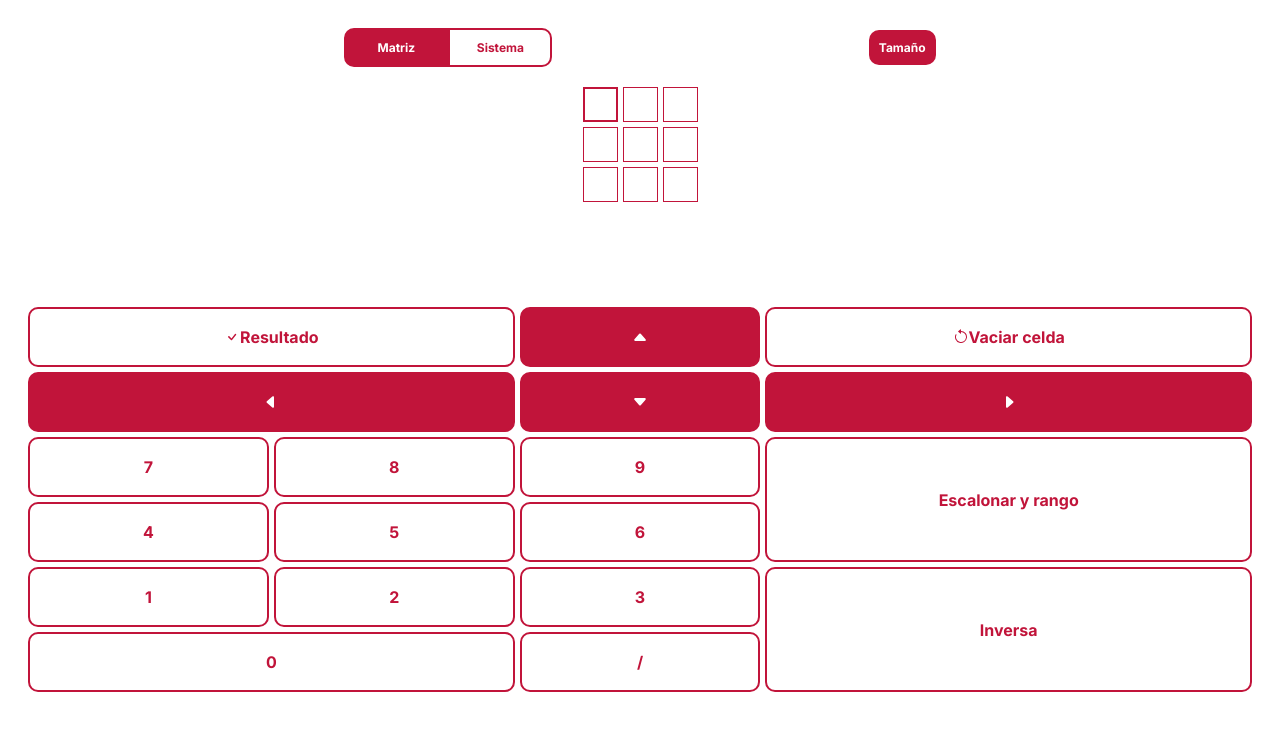
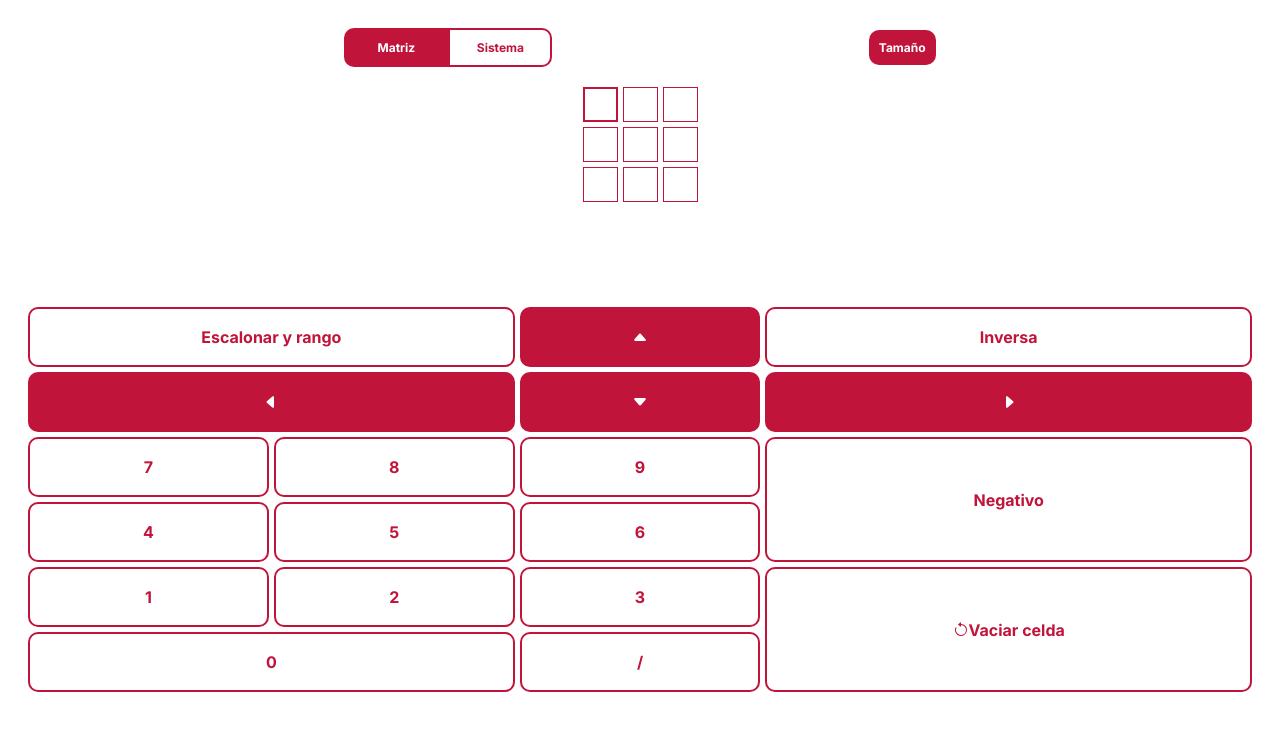
Before and after one commit to mchmb00e/photomati, a website: page index.html in a window 1280 px wide. Drawn offline with nearby package versions, Linux system fonts and the light colour scheme.

Commit message:
JQUERY NO FUNCIONA

```diff
--- a/index.html
+++ b/index.html
@@ -101,29 +101,23 @@
             <path
               d="M7.247 11.14 2.451 5.658C1.885 5.013 2.345 4 3.204 4h9.592a1 1 0 0 1 .753 1.659l-4.796 5.48a1 1 0 0 1-1.506 0z" />
           </svg></div>
-        <div class="key" onclick="keyPress('reset')" style="grid-row: 1 / 2; grid-column: 4 / 6;"><svg
+        <div class="key" onclick="keyPress('reset')" style="grid-row: 5 / 7; grid-column: 4 / 6;"><svg
             xmlns="http://www.w3.org/2000/svg" width="16" height="16" fill="currentColor"
             class="bi bi-arrow-counterclockwise" viewBox="0 0 16 16">
             <path fill-rule="evenodd" d="M8 3a5 5 0 1 1-4.546 2.914.5.5 0 0 0-.908-.417A6 6 0 1 0 8 2v1z" />
             <path
               d="M8 4.466V.534a.25.25 0 0 0-.41-.192L5.23 2.308a.25.25 0 0 0 0 .384l2.36 1.966A.25.25 0 0 0 8 4.466z" />
           </svg>Vaciar celda</div>
-        <div class="key" onclick="keyPress('done')" style="grid-row: 1 / 2; grid-column: 1 / 3;"><svg
-            xmlns="http://www.w3.org/2000/svg" width="16" height="16" fill="currentColor" class="bi bi-check"
-            viewBox="0 0 16 16">
-            <path
-              d="M10.97 4.97a.75.75 0 0 1 1.07 1.05l-3.99 4.99a.75.75 0 0 1-1.08.02L4.324 8.384a.75.75 0 1 1 1.06-1.06l2.094 2.093 3.473-4.425a.267.267 0 0 1 .02-.022z" />
-          </svg> Resultado</div>
         <div class="key" onclick="keyPress('/')" style="grid-row: 6 / 7; grid-column: 3 / 4;">/</div>
+        <div class="key" onclick="keyPress('-')" style="grid-row: 3 / 5; grid-column: 4 / 6;">Negativo</div>
         <div class="key" id="gauss-jordan-btn" onclick="keyPress('gaussJordan')"
-          style="grid-row: 3 / 5; grid-column: 4 / 6;">Escalonar y rango
+          style="grid-row: 1 / 2; grid-column: 1 / 3;">Escalonar y rango
         </div>
-        <div class="key" id="reverse-btn" onclick="keyPress('reverse')" style="grid-row: 5 / 7; grid-column: 4 / 6;">
+        <div class="key" id="reverse-btn" onclick="keyPress('reverse')" style="grid-row: 1 / 2; grid-column: 4 / 6;">
           Inversa</div>
       </div>
     </div>
   </main>
-
   <script src="https://code.jquery.com/jquery-3.6.0.min.js"></script>
 
   <script src="js/dropdown.js"></script>
@@ -131,6 +125,7 @@
   <script src="js/gauss-jordan.js"></script>
 
   <script src="js/main.js"></script>
+
 </body>
 
 </html>
--- a/js/main.js
+++ b/js/main.js
@@ -168,7 +168,6 @@ const showMatrix = () => {
 };
 
 const keyPress = (key) => {
-    console.log("KEY: " + key)
     let component = ['btnDown 600ms linear forwards', 'btnUp 600ms linear forwards'];
     var aux;
     if (key == 'row') {
@@ -235,7 +234,6 @@ const keyPress = (key) => {
             for (let j = 0; j < matrix.size[1]; j++) {
                 if (aux == matrix.celSelect) {
                     matrix.content[i][j] += key;
-                    console.log("Key: " + matrix.content[i][j]);
                 }
                 aux++;
             }
@@ -250,26 +248,26 @@ const keyPress = (key) => {
         if (!aux && cel[matrix.celSelect].innerHTML.length != 0) {
             cel[matrix.celSelect].innerHTML += '/';
         }
-    } else if (key == 'done' && isFull() && matrix.operation != null && matrix.mode == 'matrix') {
-        aux = [];
+    } else if (isFull() && (key == 'gaussJordan' || key == 'reverse')) {
+        aux = [[],[],[]];
+        matrix.operation = key;
         for (let i = 0; i < matrix.size[0]; i++) {
             for (let j = 0; j < matrix.size[1]; j++) {
                 aux[i][j] = toRational(matrix.content[i][j]);
             }
         }
         showSteps(aux);
-    } else if (key == 'gaussJordan') {
-        matrix.operation = 'gaussJordan'
-        d.getElementById('reverse-btn').style.backgroundColor = 'White';
-        d.getElementById('reverse-btn').style.color = '#C1143A';
-        d.getElementById('gauss-jordan-btn').style.backgroundColor = '#C1143A';
-        d.getElementById('gauss-jordan-btn').style.color = 'White';
-    } else if (key == 'reverse') {
-        matrix.operation = 'reverse'
-        d.getElementById('reverse-btn').style.backgroundColor = '#C1143A';
-        d.getElementById('reverse-btn').style.color = 'White';
-        d.getElementById('gauss-jordan-btn').style.backgroundColor = 'White';
-        d.getElementById('gauss-jordan-btn').style.color = '#C1143A';
+    } else if (key == '-' && cel[matrix.celSelect].innerHTML.length == 0) {
+        aux = 0;
+        cel[matrix.celSelect].innerHTML += key;
+        for (let i = 0; i < matrix.size[0]; i++) {
+            for (let j = 0; j < matrix.size[1]; j++) {
+                if (aux == matrix.celSelect) {
+                    matrix.content[i][j] += key;
+                }
+                aux++;
+            }
+        }
     }
 };
 const resetOperation = () => {
@@ -303,8 +301,7 @@ const selectCel = (x) => {
 const isFull = () => {
     for (let i = 0; i < matrix.size[0]; i++) {
         for (let j = 0; j < matrix.size[1]; j++) {
-            if (matrix.content[i][j] == "") {
-                console.log('Faltan datos.')
+            if (matrix.content[i][j] == "" || matrix.content[i][j] == '-') {
                 return false;
             }
         }
@@ -335,14 +332,12 @@ const showSteps = (A) => {
         d.querySelector('.tap-block').style.display = 'block'
         let steps = gaussJordan(A)
         let aux = []
-        console.log(steps)
         let content = d.querySelector('.drop')
         let dom = d.getElementById('showResult')
         dom.style.display = 'grid';
         content.innerHTML = '';
         matrix.mode = 'matrix'
         matrix.operation = 'gaussJordan'
-        console.log(steps.length)
         if (matrix.mode == 'matrix' && matrix.operation == 'gaussJordan') {
             for (let i = 0; i < steps.length; i++) {
                 aux = [[],[],[]]
```
